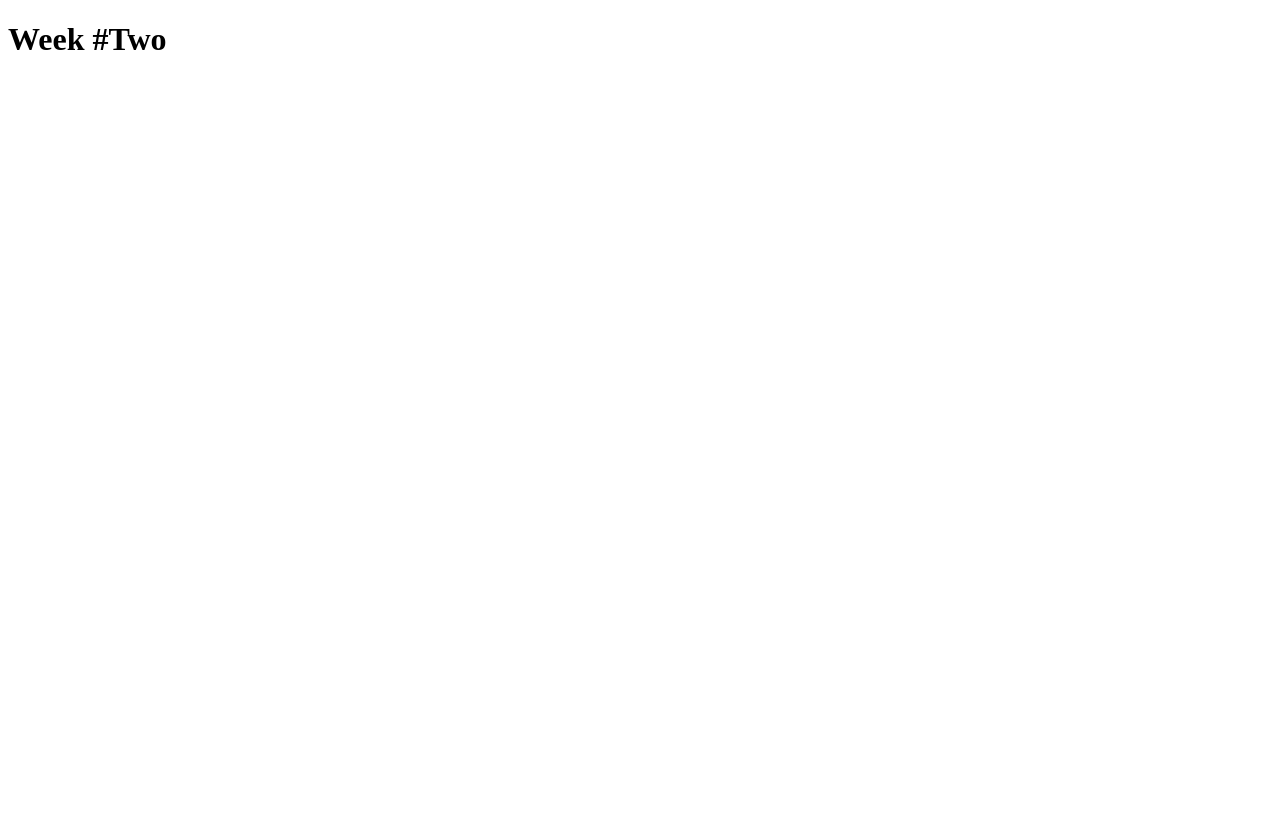
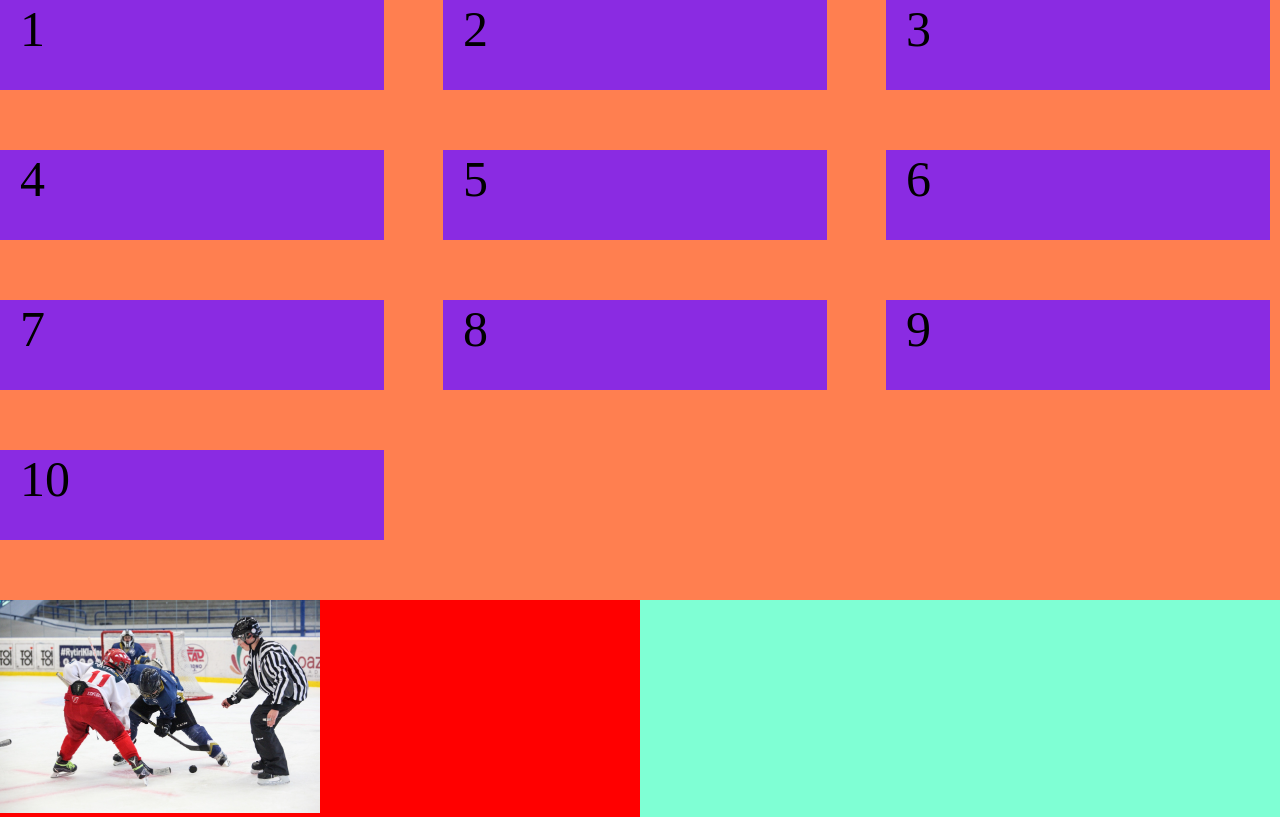
Before and after one commit to ftureo/02-html-css-git, a plain HTML site: page index.html in a window 1280 px wide. Drawn offline with Linux system fonts and the light colour scheme.

Commit message:
:sparkles: Feat: Add stylesheet and explaining

```diff
--- a/index.html
+++ b/index.html
@@ -5,11 +5,26 @@
     <meta charset="UTF-8">
     <meta http-equiv="X-UA-Compatible" content="IE=edge">
     <meta name="viewport" content="width=device-width, initial-scale=1.0">
+    <link rel="stylesheet" href="./styles/styles.css">
     <title>Week #2</title>
 </head>
 
 <body>
-    <h1>Week #Two</h1>
+    <div class="parentContainer">
+        <div class="childContainer">1</div>
+        <div class="childContainer">2</div>
+        <div class="childContainer">3</div>
+        <div class="childContainer">4</div>
+        <div class="childContainer">5</div>
+        <div class="childContainer">6</div>
+        <div class="childContainer">7</div>
+        <div class="childContainer">8</div>
+        <div class="childContainer">9</div>
+        <div class="childContainer">10</div>
+    </div>
+    <div class="container-image">
+        <img src="./assets/img/design1_image1.jpg" alt="image">
+    </div>
 </body>
 
 </html>
--- /dev/null
+++ b/styles/styles.css
@@ -0,0 +1,44 @@
+* {
+    box-sizing: border-box;
+    margin: 0;
+    padding: 0;
+}
+
+body {
+    background-color: aquamarine;
+    max-width: 100vw; /*Ancho de la pantalla */
+    min-height: 100vh; /*Alto de la pantalla */
+}
+
+.childContainer {
+    font-size: 50px;
+    padding-left: 20px;
+    padding-right: 20px;
+    margin-right: 10px;
+    width: 30%;
+    height: 15%;
+    background-color: blueviolet;
+}
+/* .test {
+    padding-left: 150px;
+    padding-right: 50px;
+    margin-bottom: 100px;
+} */
+
+.container-image {
+    width: 50%;
+    background-color: red;
+}
+
+.container-image img {
+    width: 50%;
+}
+
+.parentContainer {
+    background-color: coral;
+    display: flex;
+    flex-wrap: wrap;
+    width: 100%;
+    height: 75vh;
+    justify-content: space-between;
+}
```
Also changed, not shown: assets/img/design1_image1.jpg (added).
